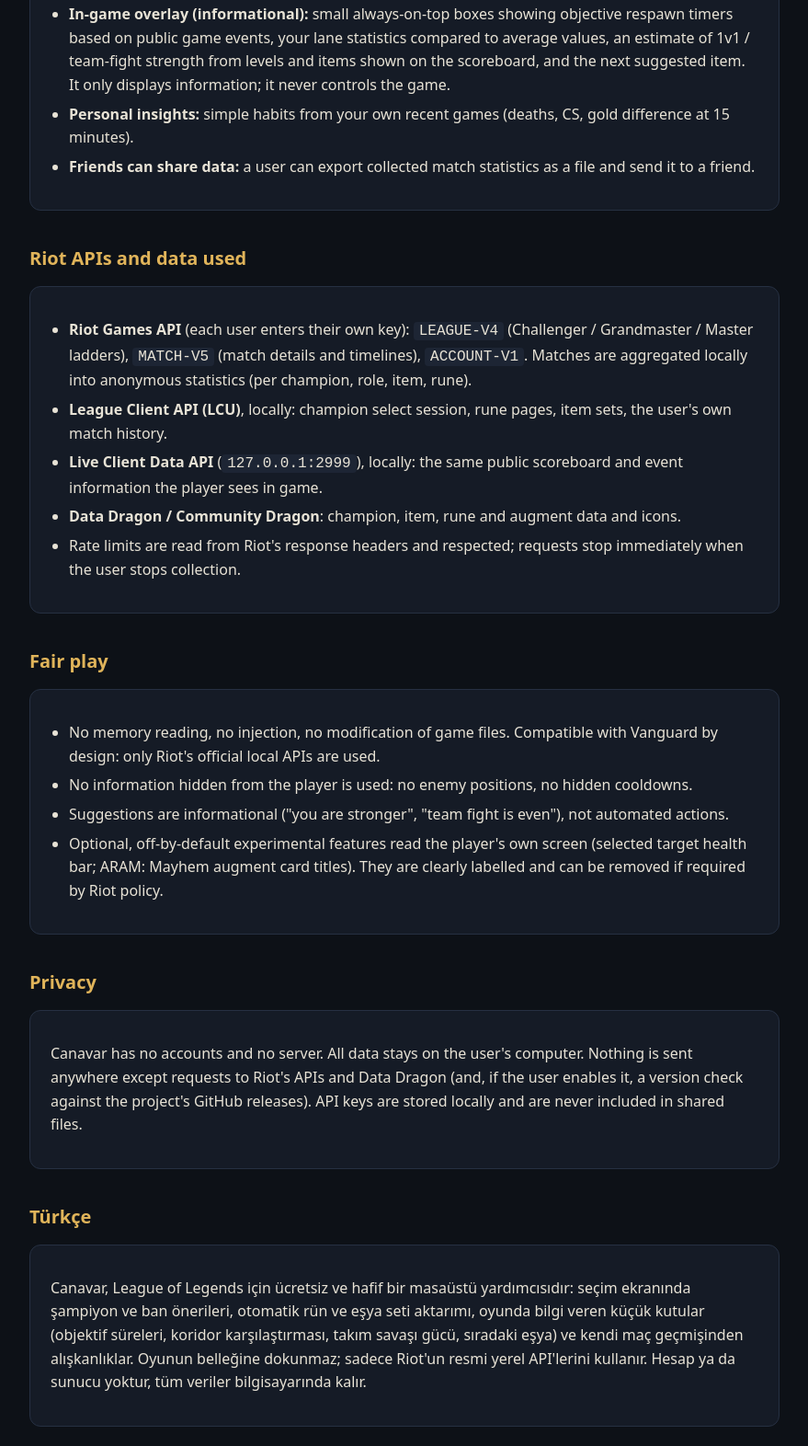
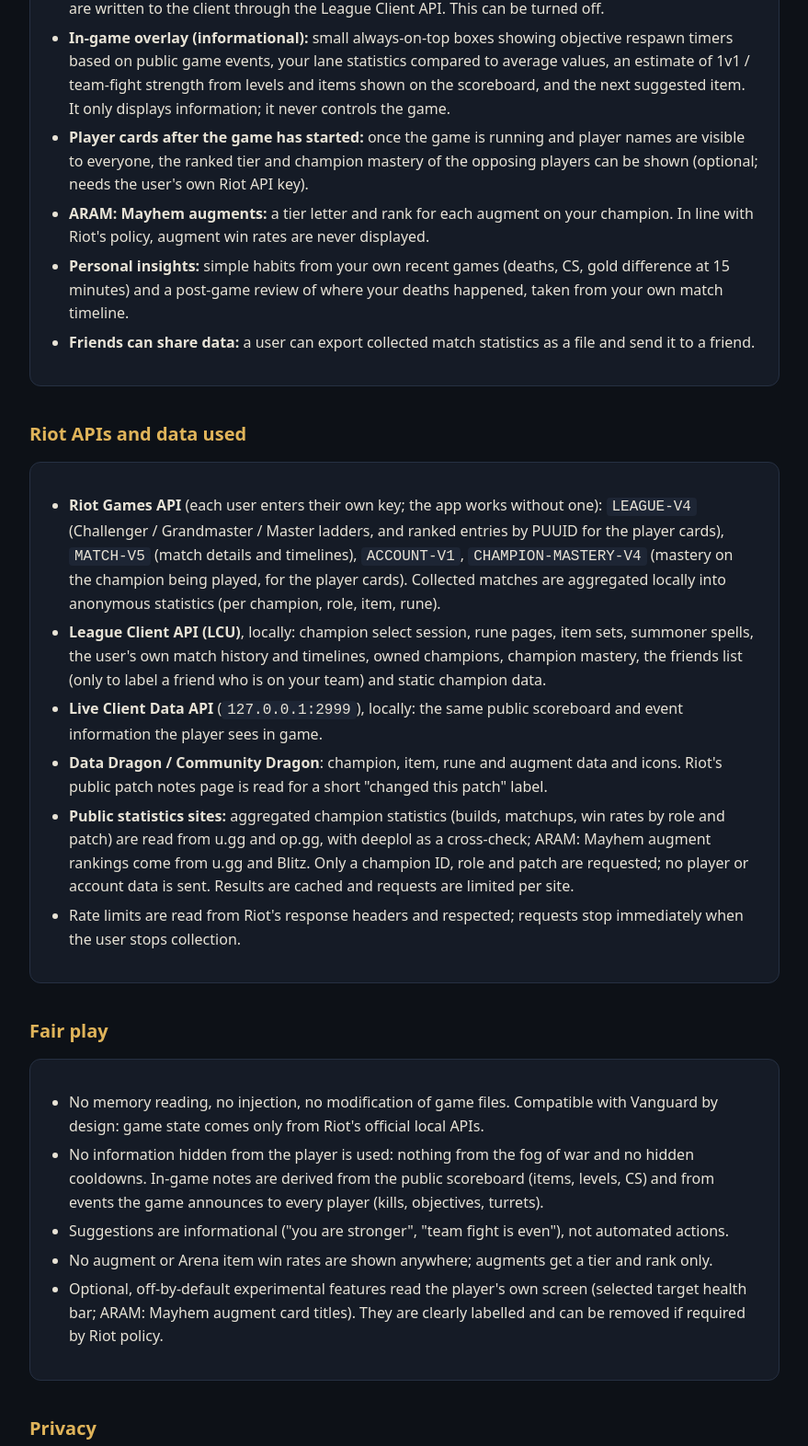
Before and after one commit to ayberkbgln/canavar, a plain HTML site: page index.html in a window 1280 px wide. Shown: the part 463-2035 px from the top of the page at 92% size, without its empty margins (200-1079 px from the left). Drawn offline with Linux system fonts and the light colour scheme.

Commit message:
Update product page: macOS, player cards, augment tiers, data sources
Co-Authored-By: Claude Fable 5.2 <noreply@anthropic.com>

```diff
--- a/index.html
+++ b/index.html
@@ -4,7 +4,7 @@
 <meta charset="utf-8">
 <meta name="viewport" content="width=device-width, initial-scale=1">
 <title>Canavar — a lightweight League of Legends companion</title>
-<meta name="description" content="Canavar is a free, lightweight desktop companion for League of Legends: champion select suggestions, rune and item set import, and an informational in-game overlay.">
+<meta name="description" content="Canavar is a free, lightweight desktop companion for League of Legends (Windows and macOS): champion select suggestions, rune and item set import, and an informational in-game overlay.">
 <style>
   :root { --bg:#0d1117; --panel:#151b26; --line:#263042; --text:#e8e3d6; --muted:#9aa4b5; --gold:#e0b45a; }
   * { box-sizing: border-box; }
@@ -26,15 +26,17 @@
 <body>
 <main>
   <h1>CANAVAR</h1>
-  <p class="lead">A free, lightweight desktop companion for League of Legends (Windows). Built for a small group of Turkish players who wanted something faster and simpler than the big overlay apps.</p>
+  <p class="lead">A free, lightweight desktop companion for League of Legends (Windows and macOS). Built for a small group of Turkish players who wanted something faster and simpler than the big overlay apps.</p>
 
   <h2>What it does</h2>
   <div class="card">
     <ul>
-      <li><b>Champion select:</b> reads the current champion select from the League Client and suggests picks and bans for your role, based on aggregated high-elo match statistics (win rate by matchup, team composition, current patch), plus your own match history.</li>
+      <li><b>Champion select:</b> reads the current champion select from the League Client and suggests picks and bans for your role, based on aggregated high-elo statistics (win rate by matchup, team composition, current patch), plus your own match history. Other players are never looked up during champion select.</li>
       <li><b>Runes, item sets, summoner spells:</b> when you lock in, the recommended rune page and item set are written to the client through the League Client API. This can be turned off.</li>
       <li><b>In-game overlay (informational):</b> small always-on-top boxes showing objective respawn timers based on public game events, your lane statistics compared to average values, an estimate of 1v1 / team-fight strength from levels and items shown on the scoreboard, and the next suggested item. It only displays information; it never controls the game.</li>
-      <li><b>Personal insights:</b> simple habits from your own recent games (deaths, CS, gold difference at 15 minutes).</li>
+      <li><b>Player cards after the game has started:</b> once the game is running and player names are visible to everyone, the ranked tier and champion mastery of the opposing players can be shown (optional; needs the user's own Riot API key).</li>
+      <li><b>ARAM: Mayhem augments:</b> a tier letter and rank for each augment on your champion. In line with Riot's policy, augment win rates are never displayed.</li>
+      <li><b>Personal insights:</b> simple habits from your own recent games (deaths, CS, gold difference at 15 minutes) and a post-game review of where your deaths happened, taken from your own match timeline.</li>
       <li><b>Friends can share data:</b> a user can export collected match statistics as a file and send it to a friend.</li>
     </ul>
   </div>
@@ -42,10 +44,11 @@
   <h2>Riot APIs and data used</h2>
   <div class="card">
     <ul>
-      <li><b>Riot Games API</b> (each user enters their own key): <code>LEAGUE-V4</code> (Challenger / Grandmaster / Master ladders), <code>MATCH-V5</code> (match details and timelines), <code>ACCOUNT-V1</code>. Matches are aggregated locally into anonymous statistics (per champion, role, item, rune).</li>
-      <li><b>League Client API (LCU)</b>, locally: champion select session, rune pages, item sets, the user's own match history.</li>
+      <li><b>Riot Games API</b> (each user enters their own key; the app works without one): <code>LEAGUE-V4</code> (Challenger / Grandmaster / Master ladders, and ranked entries by PUUID for the player cards), <code>MATCH-V5</code> (match details and timelines), <code>ACCOUNT-V1</code>, <code>CHAMPION-MASTERY-V4</code> (mastery on the champion being played, for the player cards). Collected matches are aggregated locally into anonymous statistics (per champion, role, item, rune).</li>
+      <li><b>League Client API (LCU)</b>, locally: champion select session, rune pages, item sets, summoner spells, the user's own match history and timelines, owned champions, champion mastery, the friends list (only to label a friend who is on your team) and static champion data.</li>
       <li><b>Live Client Data API</b> (<code>127.0.0.1:2999</code>), locally: the same public scoreboard and event information the player sees in game.</li>
-      <li><b>Data Dragon / Community Dragon</b>: champion, item, rune and augment data and icons.</li>
+      <li><b>Data Dragon / Community Dragon</b>: champion, item, rune and augment data and icons. Riot's public patch notes page is read for a short "changed this patch" label.</li>
+      <li><b>Public statistics sites:</b> aggregated champion statistics (builds, matchups, win rates by role and patch) are read from u.gg and op.gg, with deeplol as a cross-check; ARAM: Mayhem augment rankings come from u.gg and Blitz. Only a champion ID, role and patch are requested; no player or account data is sent. Results are cached and requests are limited per site.</li>
       <li>Rate limits are read from Riot's response headers and respected; requests stop immediately when the user stops collection.</li>
     </ul>
   </div>
@@ -53,21 +56,22 @@
   <h2>Fair play</h2>
   <div class="card">
     <ul>
-      <li>No memory reading, no injection, no modification of game files. Compatible with Vanguard by design: only Riot's official local APIs are used.</li>
-      <li>No information hidden from the player is used: no enemy positions, no hidden cooldowns.</li>
+      <li>No memory reading, no injection, no modification of game files. Compatible with Vanguard by design: game state comes only from Riot's official local APIs.</li>
+      <li>No information hidden from the player is used: nothing from the fog of war and no hidden cooldowns. In-game notes are derived from the public scoreboard (items, levels, CS) and from events the game announces to every player (kills, objectives, turrets).</li>
       <li>Suggestions are informational ("you are stronger", "team fight is even"), not automated actions.</li>
+      <li>No augment or Arena item win rates are shown anywhere; augments get a tier and rank only.</li>
       <li>Optional, off-by-default experimental features read the player's own screen (selected target health bar; ARAM: Mayhem augment card titles). They are clearly labelled and can be removed if required by Riot policy.</li>
     </ul>
   </div>
 
   <h2>Privacy</h2>
   <div class="card">
-    <p>Canavar has no accounts and no server. All data stays on the user's computer. Nothing is sent anywhere except requests to Riot's APIs and Data Dragon (and, if the user enables it, a version check against the project's GitHub releases). API keys are stored locally and are never included in shared files.</p>
+    <p>Canavar has no accounts and no server. All data stays on the user's computer. The only network requests are to Riot's APIs, Data Dragon / Community Dragon, Riot's public patch notes page, and the public statistics endpoints of u.gg, op.gg, deeplol and Blitz listed above (champion ID, role and patch only), plus, if the user enables it, a version check against the project's GitHub releases. API keys are stored locally and are never included in shared files.</p>
   </div>
 
   <h2>Türkçe</h2>
   <div class="card">
-    <p>Canavar, League of Legends için ücretsiz ve hafif bir masaüstü yardımcısıdır: seçim ekranında şampiyon ve ban önerileri, otomatik rün ve eşya seti aktarımı, oyunda bilgi veren küçük kutular (objektif süreleri, koridor karşılaştırması, takım savaşı gücü, sıradaki eşya) ve kendi maç geçmişinden alışkanlıklar. Oyunun belleğine dokunmaz; sadece Riot'un resmi yerel API'lerini kullanır. Hesap ya da sunucu yoktur, tüm veriler bilgisayarında kalır.</p>
+    <p>Canavar, League of Legends için ücretsiz ve hafif bir masaüstü yardımcısıdır (Windows ve macOS): seçim ekranında şampiyon ve ban önerileri, otomatik rün ve eşya seti aktarımı, oyunda bilgi veren küçük kutular (objektif süreleri, koridor karşılaştırması, takım savaşı gücü, sıradaki eşya), oyun başladıktan sonra rakiplerin rütbesi ve şampiyon ustalığı, ARAM: Kargaşa güçlendirmeleri için kademe (kazanma oranı gösterilmez) ve kendi maç geçmişinden alışkanlıklar. Oyunun belleğine dokunmaz; oyun bilgisini sadece Riot'un resmi yerel API'lerinden alır. Toplu şampiyon istatistikleri u.gg, op.gg, deeplol ve Blitz'den okunur; bu sitelere oyuncu verisi gönderilmez. Hesap ya da sunucu yoktur, tüm veriler bilgisayarında kalır.</p>
   </div>
 
   <h2>Contact</h2>
```
Also changed, not shown: 1 other file.
